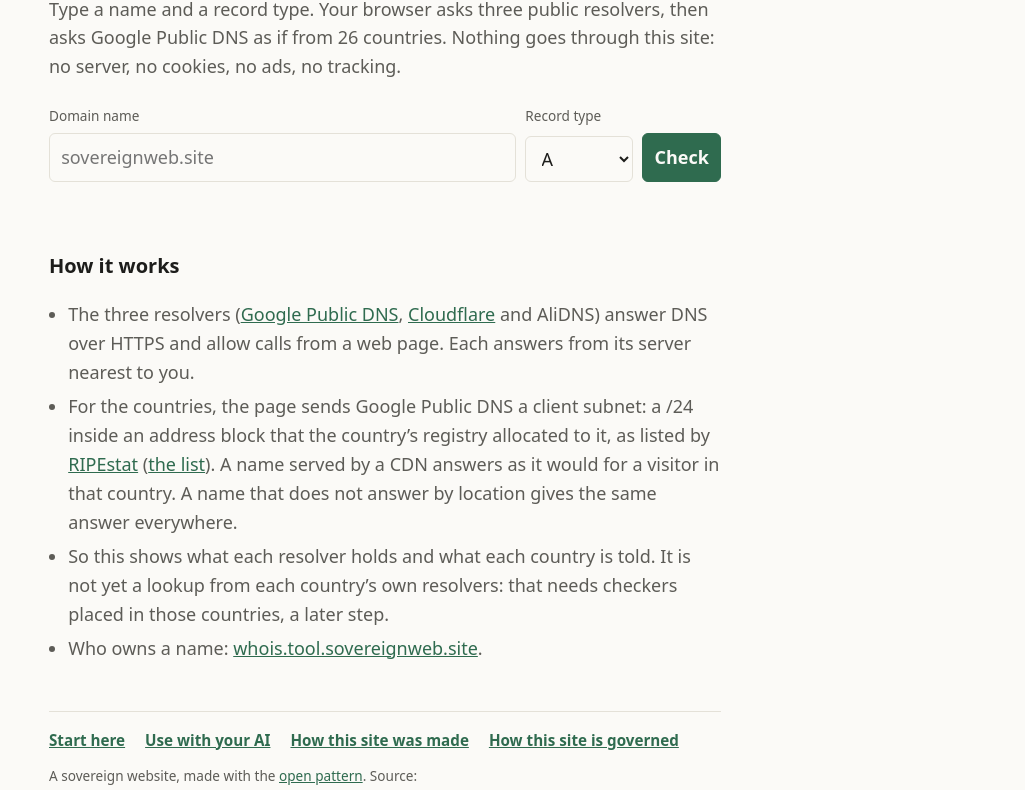
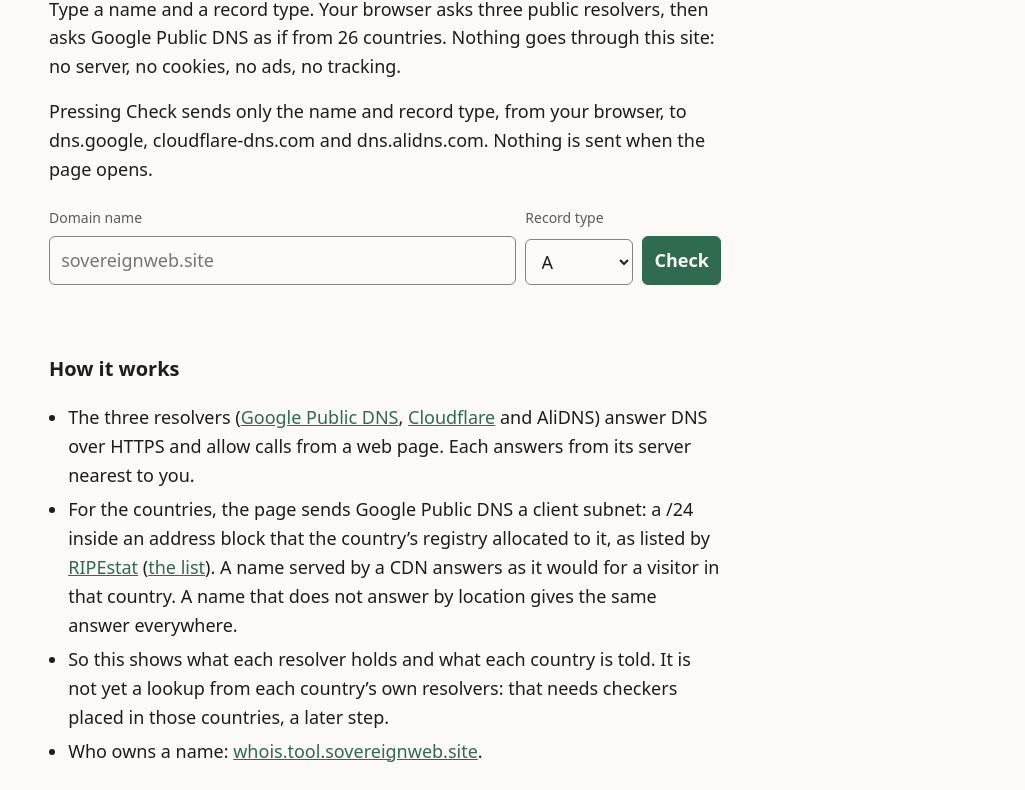
Before and after one commit to SovereignWebsite/Site__Tool__DNS, a plain HTML site: page site/index.html in a window 1280 px wide. Shown: the part 245-1035 px from the top of the page, without its empty margins (255-1280 px from the left). Drawn offline with Linux system fonts and the light colour scheme.

Commit message:
Home page: design.c's round 1 changes 1 to 5
Control borders at 3:1 (#85847f light, #76756f dark); a CSP naming only
the three resolvers, and a line before the form saying what is sent and
to whom; body text in --fg; nothing under 14 px (footer, labels, table
headers); "Choose a design" in the header. Checked: build, share check,
quality, html-validate, axe on every page and designs, and a live run
under the CSP (no violations; nothing contacted on load). design.c's
site/designs/ untouched. Item 6 (a designer line in site/policy) waits
for Dinis.

Agent: sites.c@SovereignWebsite.dinis
Claude-Session: https://claude.ai/code/session_01Kw9UwEi55Prvc9jXNPGC1a
Co-Authored-By: Claude Opus 5.5 <noreply@anthropic.com>

```diff
--- a/site/assets/dns.css
+++ b/site/assets/dns.css
@@ -20,3 +20,11 @@ td.ok{color:var(--accent);font-weight:600;white-space:nowrap}
 td.bad{color:#a13a2a;font-weight:600}
 @media (prefers-color-scheme:dark){td.bad{color:#ff9b8a}}
 td.num{text-align:right;font-variant-numeric:tabular-nums}
+/* design.c round 1: control borders at 3:1, body text in --fg, nothing under 14 px */
+:root{--control:#85847f}
+@media (prefers-color-scheme:dark){:root{--control:#76756f}}
+.check input,.check select{border-color:var(--control)}
+main p.lead,main ul.plain,main ul.plain li{color:var(--fg)}
+footer{font-size:.9rem}
+th .sub,thead th,tr.group th{font-size:.875rem}
+.check label,.mark{font-size:.875rem}
--- a/site/index.html
+++ b/site/index.html
@@ -2,6 +2,7 @@
 <html lang="en-GB">
 <head>
 <meta charset="utf-8">
+<meta http-equiv="Content-Security-Policy" content="default-src 'self'; connect-src 'self' https://dns.google https://cloudflare-dns.com https://dns.alidns.com; img-src 'self'; style-src 'self' 'unsafe-inline'; script-src 'self'; base-uri 'none'; form-action 'self'">
 <meta name="viewport" content="width=device-width, initial-scale=1">
 <title>DNS</title>
 <meta name="description" content="Check a name's DNS records from resolvers and regions around the world, in your browser, without ads or tracking.">
@@ -87,12 +88,14 @@ code{font-size:.9em}main a,main code{overflow-wrap:anywhere}
   <nav class="own" aria-label="This site">
     <a href="/start/">Start here</a>
     <a href="/agents/">Use with your AI</a>
+    <a href="/designs/">Choose a design</a>
   </nav>
 </header>
 <main id="main">
 <div class="mark">dns.tool.sovereignweb.site</div>
 <h1>DNS, around the world</h1>
-<p>Type a name and a record type. Your browser asks three public resolvers, then asks Google Public DNS as if from 26 countries. Nothing goes through this site: no server, no cookies, no ads, no tracking.</p>
+<p class="lead">Type a name and a record type. Your browser asks three public resolvers, then asks Google Public DNS as if from 26 countries. Nothing goes through this site: no server, no cookies, no ads, no tracking.</p>
+<p class="lead">Pressing Check sends only the name and record type, from your browser, to dns.google, cloudflare-dns.com and dns.alidns.com. Nothing is sent when the page opens.</p>
 <form id="check" class="check">
   <label for="name">Domain name</label>
   <input id="name" name="name" type="text" inputmode="url" autocomplete="off" autocapitalize="off" spellcheck="false" placeholder="sovereignweb.site" required>
```
